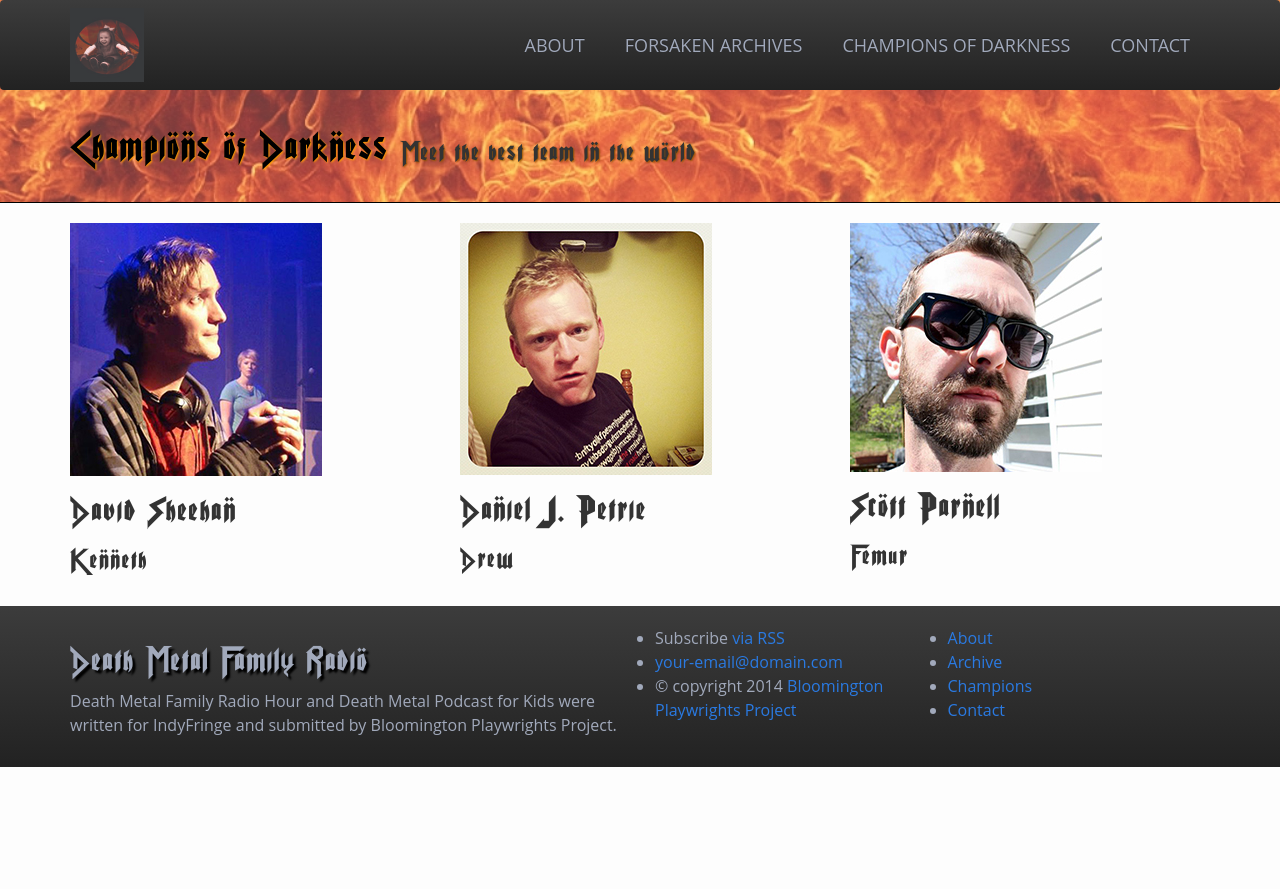
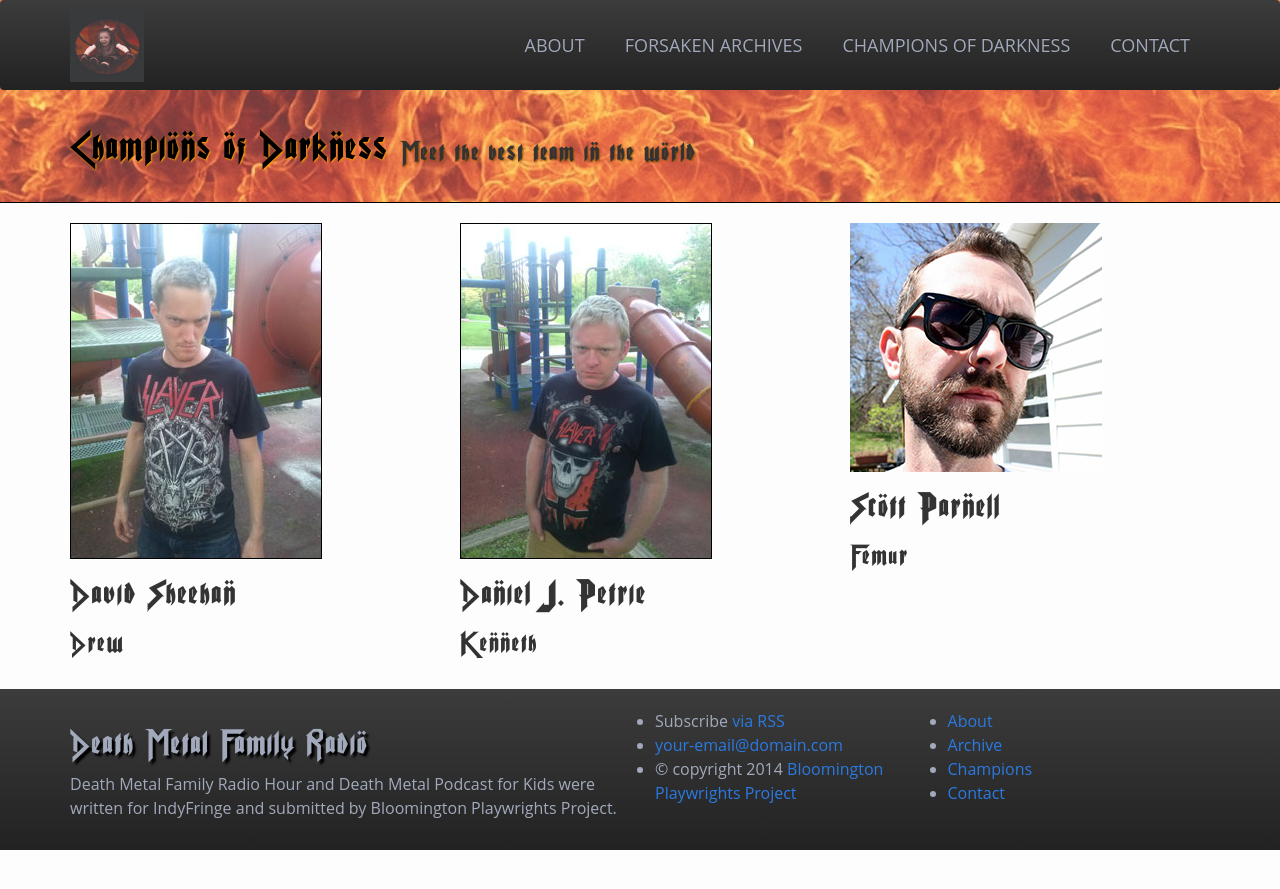
Before and after one commit to bppwrite/deathmetalfamilyradio, a Jekyll site: the page built from champions.html, in a window 1280 px wide. Shown: the top 889 px of the page. Built offline with Jekyll 4.4.1, drawn with Linux system fonts in a browser that asks for light colours; nearby versions of some CDN libraries.

Commit message:
updated Champions images

```diff
--- a/champions.html
+++ b/champions.html
@@ -10,24 +10,24 @@ permalink: /champions/
         <!-- TEAM-1 -->
         <div class="col-team col-sm-4 wow pulse animated" style="visibility: visible;">
           <div class="wrapper-team-pic">
-            <img src="/img/David Sheehan.jpg" alt="team">
+            <img src="/img/Drew1.jpg" alt="team">
 
 
           </div>
           <h2 class="team-title">David Sheehan</h2>
-          <h3 class="team-subtitle">Kenneth</h3>
+          <h3 class="team-subtitle">Drew</h3>
         </div>
         <!-- TEAM-2 -->
         <div class="col-team col-sm-4 wow pulse animated" style="visibility: visible;">
           <div class="wrapper-team-pic">
-            <img src="/img/Dan Petrie.jpg" alt="team">
+            <img src="/img/Kenneth2.jpg" alt="team">
             <div class="team-hover-bg"></div>
             <a href="#"><i class="fa fa-twitter team-icon team-t"></i></a>
             <a href="#"><i class="fa fa-facebook team-icon team-f"></i></a>
             <a href="#"><i class="fa fa-dribbble team-icon team-d"></i></a>
           </div>
           <h2 class="team-title">Daniel J. Petrie</h2>
-          <h3 class="team-subtitle">Drew</h3>
+          <h3 class="team-subtitle">Kenneth</h3>
         </div>
         <!-- TEAM-3 -->
         <div class="col-team col-sm-4 wow pulse animated" style="visibility: visible;">
```
Also changed, not shown: DMFRH3 logo.jpg (added), img/Drew1.jpg (added), img/Kenneth2 copy.jpg (added), img/Kenneth2.jpg (added).
